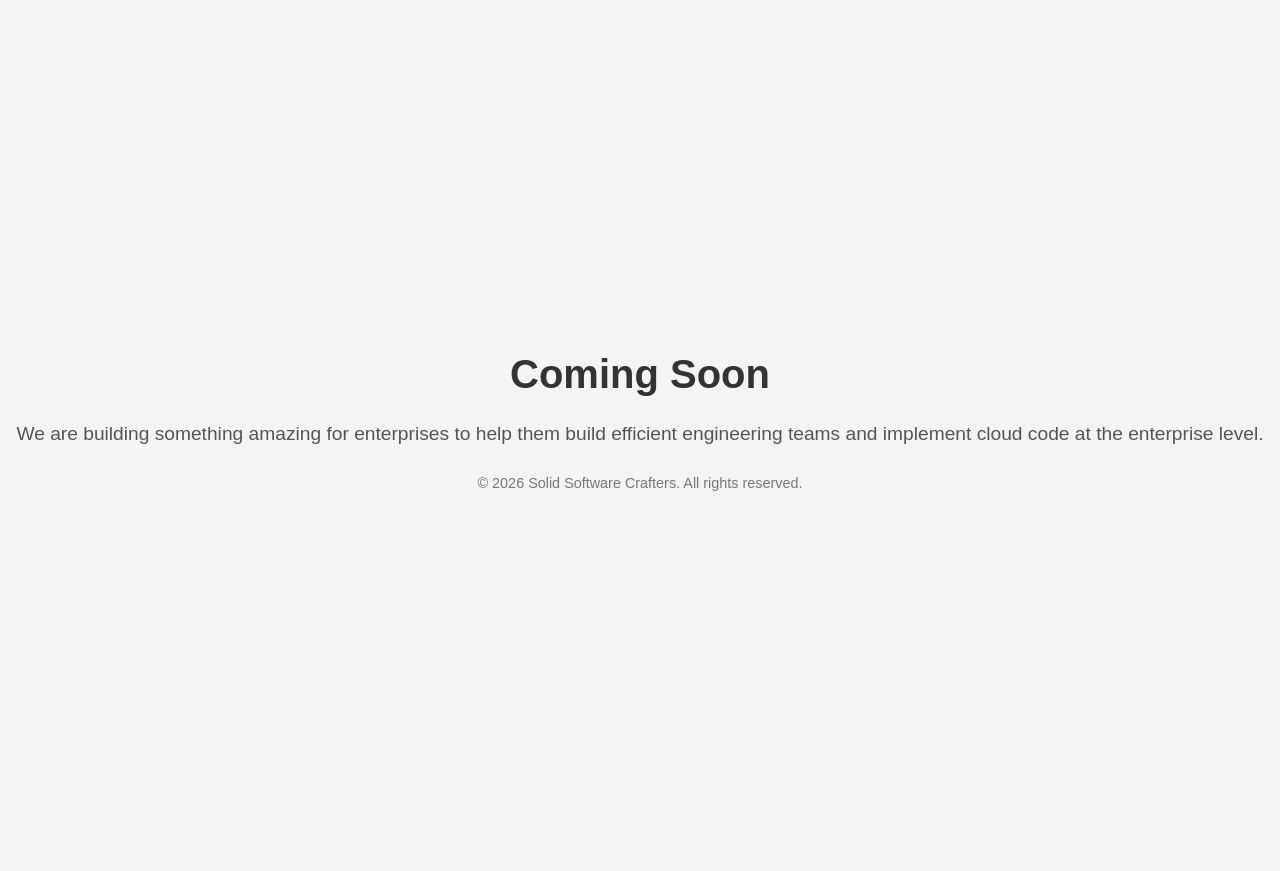
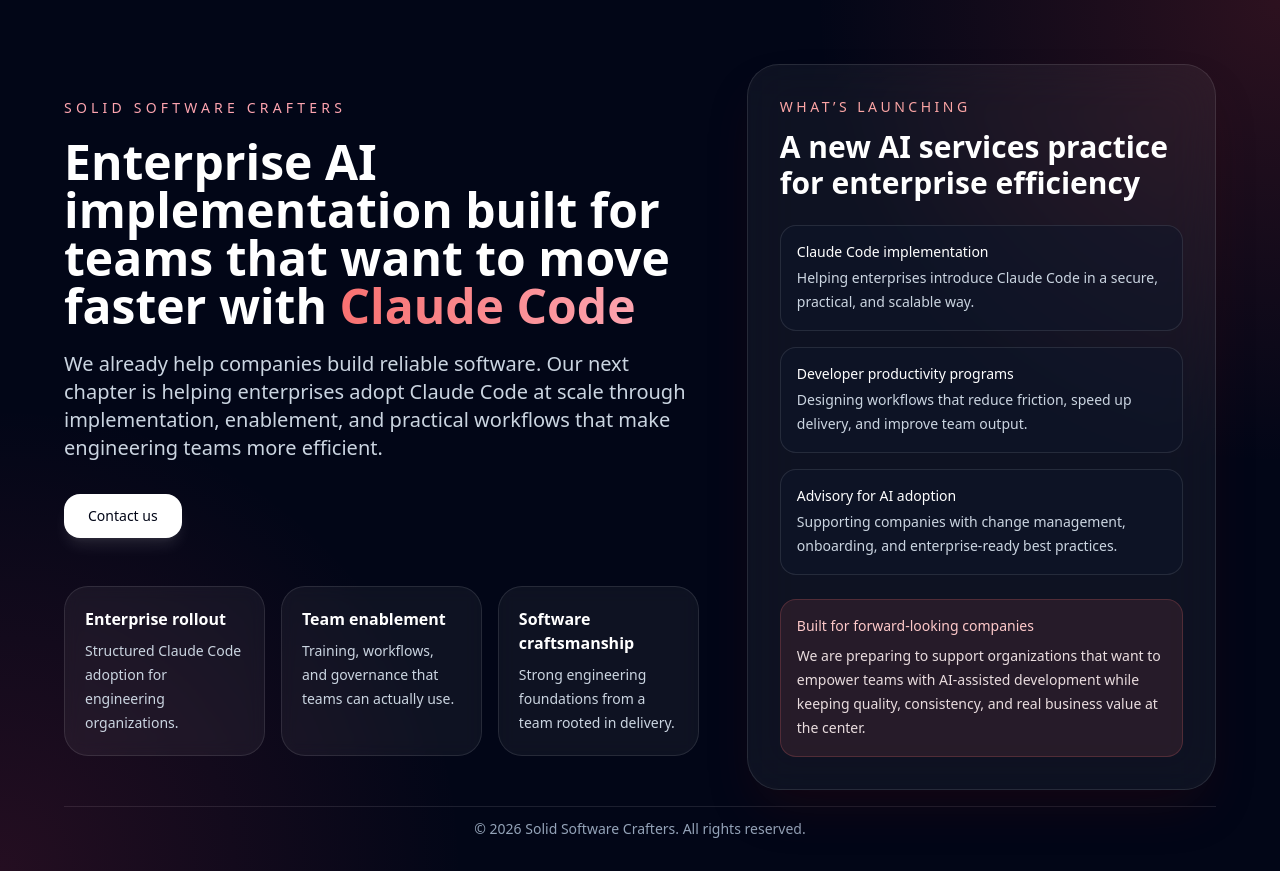
Before and after one commit to solidsoftwarecrafters/Website, a plain HTML site: page index.html in a window 1280 px wide. Before the commit the page ends 816 px from the top, so only its background shows below. Drawn offline with nearby package versions, Linux system fonts and the light colour scheme.

Commit message:
Revamp index.html for new coming soon page
Updated the HTML structure and styling for a new coming soon page with Tailwind CSS integration and enhanced content.

```diff
--- a/index.html
+++ b/index.html
@@ -1,40 +1,115 @@
 <!DOCTYPE html>
 <html lang="en">
-<head>
-    <meta charset="UTF-8">
-    <meta name="viewport" content="width=device-width, initial-scale=1.0">
-    <title>Coming Soon</title>
-    <style>
-        body {
-            display: flex;
-            justify-content: center;
-            align-items: center;
-            height: 100vh;
-            background-color: #f4f4f4;
-            font-family: Arial, sans-serif;
-            text-align: center;
-        }
-        h1 {
-            font-size: 2.5em;
-            color: #333;
-        }
-        p {
-            font-size: 1.2em;
-            color: #555;
-        }
-        footer {
-            margin-top: 30px;
-            font-size: 0.9em;
-            color: #777;
-        }
-    </style>
-</head>
-<body>
-    <div>
-        <h1>Coming Soon</h1>
-        <p>We are building something amazing for enterprises to help them
-        build efficient engineering teams and implement cloud code at the enterprise level.</p>
-        <footer>&copy; 2026 Solid Software Crafters. All rights reserved.</footer>
+  <head>
+    <meta charset="UTF-8" />
+    <meta name="viewport" content="width=device-width, initial-scale=1.0" />
+    <title>Solid Software Crafters — Coming Soon</title>
+    <script src="https://cdn.tailwindcss.com"></script>
+  </head>
+  <body class="min-h-screen overflow-hidden bg-slate-950 text-white">
+    <div class="relative min-h-screen bg-slate-950 text-white overflow-hidden">
+      <div
+        class="absolute inset-0"
+        style="background: radial-gradient(circle at top right, rgba(239,68,68,0.18), transparent 30%), radial-gradient(circle at bottom left, rgba(244,63,94,0.14), transparent 30%);"
+      ></div>
+
+      <main class="relative mx-auto flex min-h-screen max-w-7xl flex-col justify-center px-6 pt-16 pb-4 sm:px-10 lg:px-16">
+        <div class="grid items-center gap-12 lg:grid-cols-[1.15fr_0.85fr]">
+          <section class="space-y-8">
+            <div class="space-y-5">
+              <p class="text-sm font-medium uppercase tracking-[0.3em] text-rose-300">
+                Solid Software Crafters
+              </p>
+              <h1 class="max-w-4xl text-3xl font-semibold leading-tight sm:text-4xl lg:text-5xl">
+                Enterprise AI implementation built for teams that want to move faster with
+                <span class="bg-gradient-to-r from-red-400 to-rose-300 bg-clip-text text-transparent">Claude Code</span>
+              </h1>
+              <p class="max-w-3xl text-lg leading-8 text-slate-300 sm:text-xl">
+                We already help companies build reliable software. Our next chapter is helping enterprises adopt Claude Code at scale through implementation, enablement, and practical workflows that make engineering teams more efficient.
+              </p>
+            </div>
+
+            <div class="flex flex-wrap gap-4">
+              <a
+                href="mailto:hello@solidsoftwarecrafters.com"
+                class="rounded-2xl bg-white px-6 py-3 text-sm font-medium text-slate-950 shadow-lg shadow-white/10 transition hover:-translate-y-0.5 inline-block"
+              >
+                Contact us
+              </a>
+            </div>
+
+            <div class="grid gap-4 pt-4 sm:grid-cols-3">
+              <div class="rounded-3xl border border-white/10 bg-white/5 p-5 backdrop-blur">
+                <h3 class="mb-2 text-base font-semibold text-white">Enterprise rollout</h3>
+                <p class="text-sm leading-6 text-slate-300">
+                  Structured Claude Code adoption for engineering organizations.
+                </p>
+              </div>
+
+              <div class="rounded-3xl border border-white/10 bg-white/5 p-5 backdrop-blur">
+                <h3 class="mb-2 text-base font-semibold text-white">Team enablement</h3>
+                <p class="text-sm leading-6 text-slate-300">
+                  Training, workflows, and governance that teams can actually use.
+                </p>
+              </div>
+
+              <div class="rounded-3xl border border-white/10 bg-white/5 p-5 backdrop-blur">
+                <h3 class="mb-2 text-base font-semibold text-white">Software craftsmanship</h3>
+                <p class="text-sm leading-6 text-slate-300">
+                  Strong engineering foundations from a team rooted in delivery.
+                </p>
+              </div>
+            </div>
+          </section>
+
+          <aside class="rounded-[2rem] border border-white/10 bg-white/5 p-6 shadow-2xl shadow-red-950/30 backdrop-blur-xl sm:p-8">
+            <div class="space-y-6">
+              <div>
+                <p class="text-sm uppercase tracking-[0.25em] text-red-300">What’s launching</p>
+                <h2 class="mt-3 text-2xl font-semibold text-white sm:text-3xl">
+                  A new AI services practice for enterprise efficiency
+                </h2>
+              </div>
+
+              <div id="services" class="space-y-4 text-slate-300">
+                <div class="rounded-2xl border border-white/10 bg-slate-900/50 p-4">
+                  <p class="text-sm font-medium text-white">Claude Code implementation</p>
+                  <p class="mt-1 text-sm leading-6">
+                    Helping enterprises introduce Claude Code in a secure, practical, and scalable way.
+                  </p>
+                </div>
+
+                <div class="rounded-2xl border border-white/10 bg-slate-900/50 p-4">
+                  <p class="text-sm font-medium text-white">Developer productivity programs</p>
+                  <p class="mt-1 text-sm leading-6">
+                    Designing workflows that reduce friction, speed up delivery, and improve team output.
+                  </p>
+                </div>
+
+                <div class="rounded-2xl border border-white/10 bg-slate-900/50 p-4">
+                  <p class="text-sm font-medium text-white">Advisory for AI adoption</p>
+                  <p class="mt-1 text-sm leading-6">
+                    Supporting companies with change management, onboarding, and enterprise-ready best practices.
+                  </p>
+                </div>
+              </div>
+
+              <div class="rounded-2xl border border-red-400/20 bg-red-400/10 p-4">
+                <p class="text-sm font-medium text-red-200">Built for forward-looking companies</p>
+                <p class="mt-2 text-sm leading-6 text-red-50/90">
+                  We are preparing to support organizations that want to empower teams with AI-assisted development while keeping quality, consistency, and real business value at the center.
+                </p>
+              </div>
+            </div>
+          </aside>
+        </div>
+      </main>
+
+      <div class="mx-auto max-w-7xl px-6 pb-8 sm:px-10 lg:px-16">
+        <div class="border-t border-white/10 pt-3 text-center text-sm text-slate-400">
+          © 2026 Solid Software Crafters. All rights reserved.
+        </div>
+      </div>
     </div>
-</body>
+  </body>
 </html>
```
